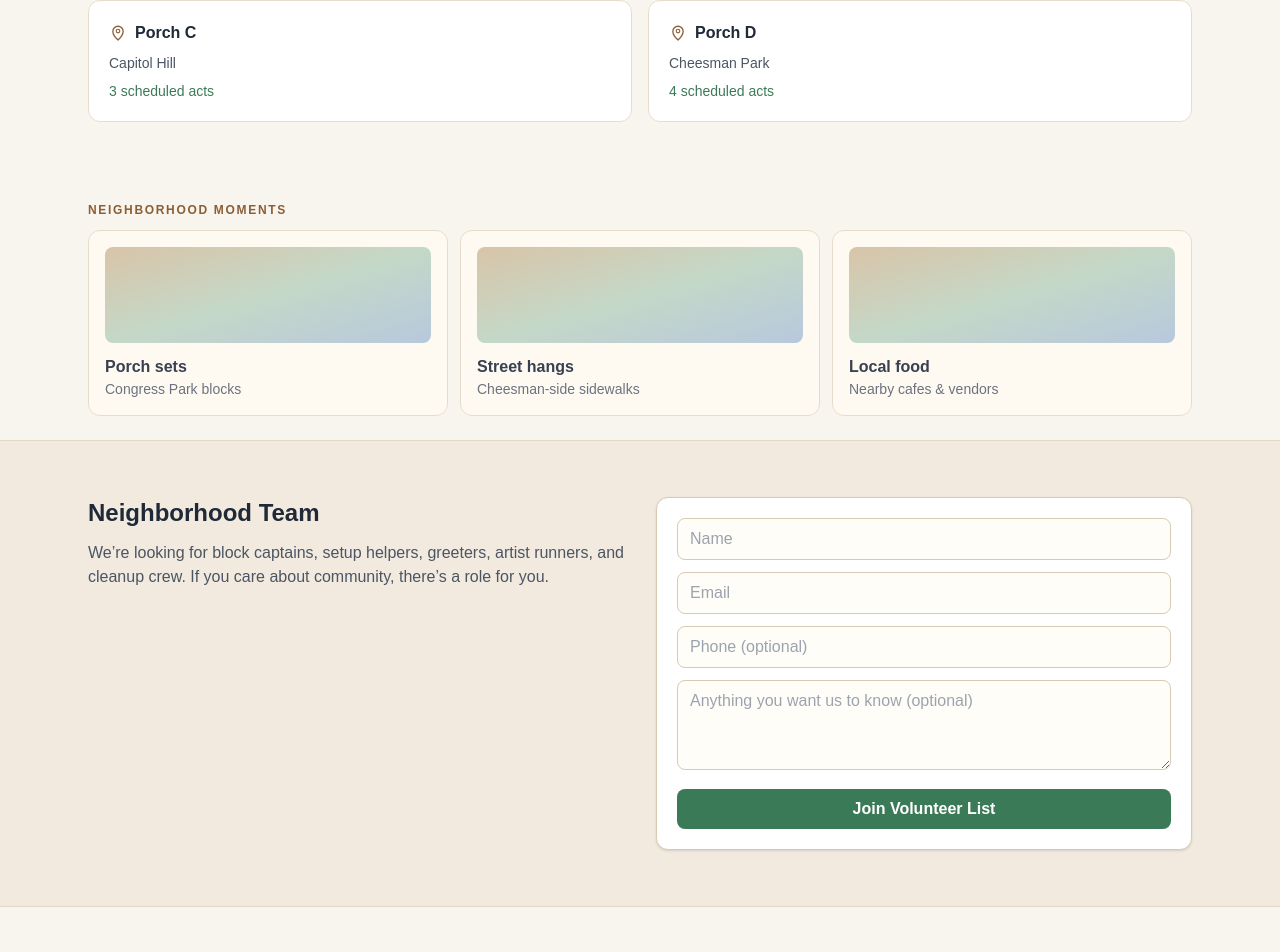
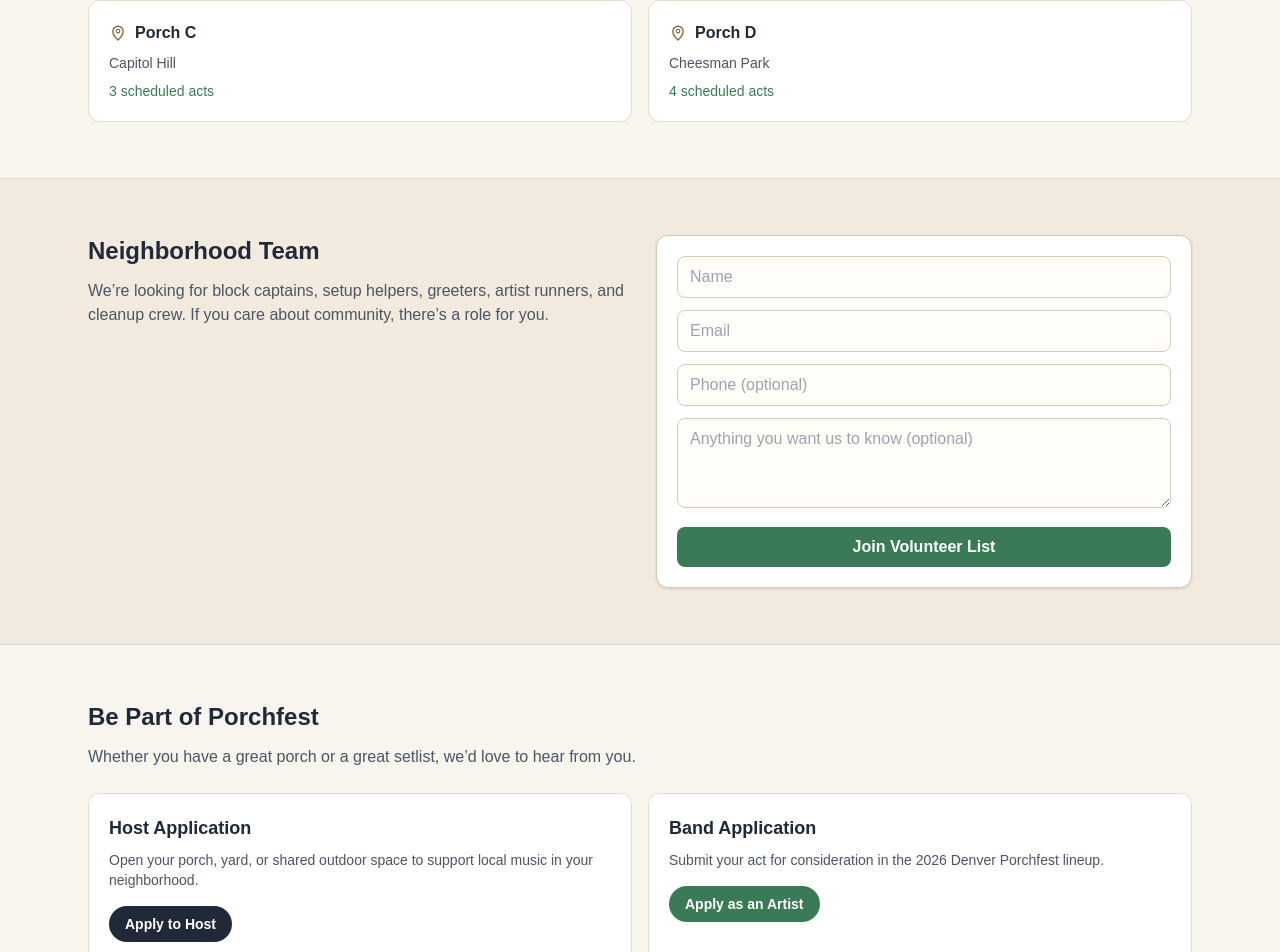
Before and after one commit to the97bradley/denver-porchfest, a Next.js app: page / in a window 1280 px wide. Shown: the part 1515-2467 px from the top of the page. Built offline with nearby package versions, Linux system fonts and the light colour scheme; no server answers.

Commit message:
Remove Neighborhood Moments section

```diff
--- a/src/app/page.tsx
+++ b/src/app/page.tsx
@@ -205,28 +205,6 @@ export default function Home() {
           </div>
         </section>
 
-        <section className="mx-auto w-full max-w-6xl px-6 py-6">
-          <p className="mb-3 text-xs font-semibold uppercase tracking-[0.14em] text-[#8b5e34]">
-            Neighborhood Moments
-          </p>
-          <div className="grid gap-3 sm:grid-cols-3">
-            {[
-              { label: "Porch sets", place: "Congress Park blocks" },
-              { label: "Street hangs", place: "Cheesman-side sidewalks" },
-              { label: "Local food", place: "Nearby cafes & vendors" },
-            ].map((card) => (
-              <div
-                key={card.label}
-                className="rounded-xl border border-[#e6dccb] bg-[#fffaf1] p-4"
-              >
-                <div className="mb-3 h-24 rounded-lg bg-gradient-to-br from-[#d8c4a8] via-[#c4d8c7] to-[#b8c8dd]" />
-                <p className="font-semibold text-[#374151]">{card.label}</p>
-                <p className="text-sm text-[#6b7280]">{card.place}</p>
-              </div>
-            ))}
-          </div>
-        </section>
-
         <section id="volunteer" className="border-y border-[#e3d8c5] bg-[#f2eadf]">
           <div className="mx-auto grid w-full max-w-6xl gap-8 px-6 py-14 md:grid-cols-2">
             <div>
```
